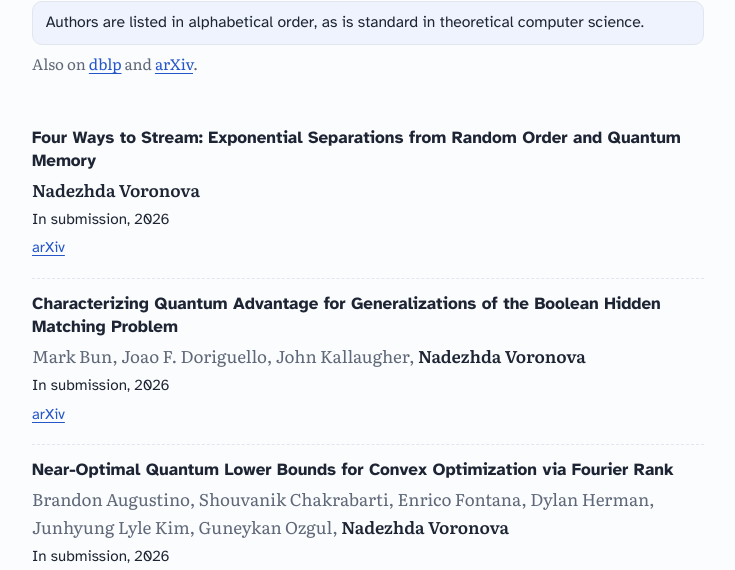
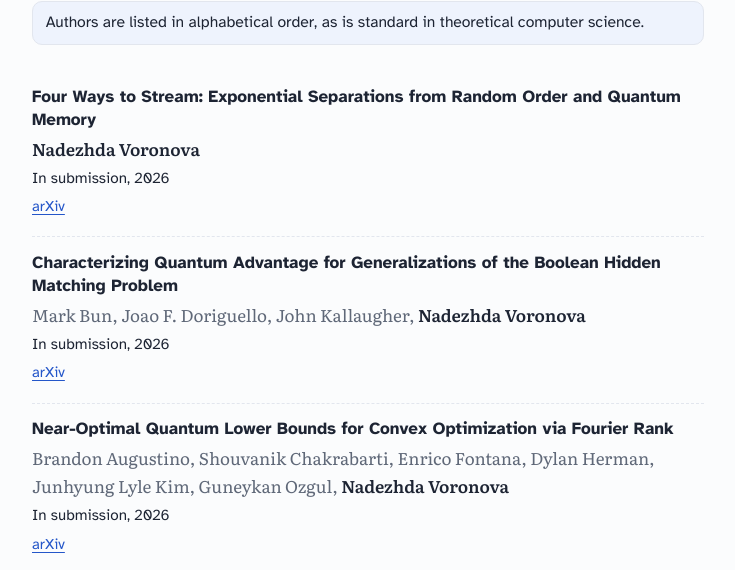
Before and after one commit to nvoronova/nvoronova.github.io, a plain HTML site: page research.html in a window 1280 px wide. Shown: the part 146-716 px from the top of the page, without its empty margins (272-1007 px from the left). Drawn offline with nearby package versions, Linux system fonts and the light colour scheme.

Commit message:
Remove the dblp/arXiv note from the Papers page
Co-Authored-By: Claude Opus 5.5 <noreply@anthropic.com>
Claude-Session: https://claude.ai/code/session_011CpDaLA1D4NZGn3a1Xxm4E

```diff
--- a/research.html
+++ b/research.html
@@ -29,7 +29,6 @@
 <section class="page-head">
   <h1>Papers</h1>
   <p class="order-note">Authors are listed in alphabetical order, as is standard in theoretical computer science.</p>
-  <p class="note">Also on <a href="https://dblp.org/pid/342/2870">dblp</a> and <a href="https://arxiv.org/search/?searchtype=author&amp;query=Voronova%2C+Nadezhda">arXiv</a>.</p>
 </section>
 
 <section class="papers-block" id="papers" style="padding-top:0.5rem">
```
